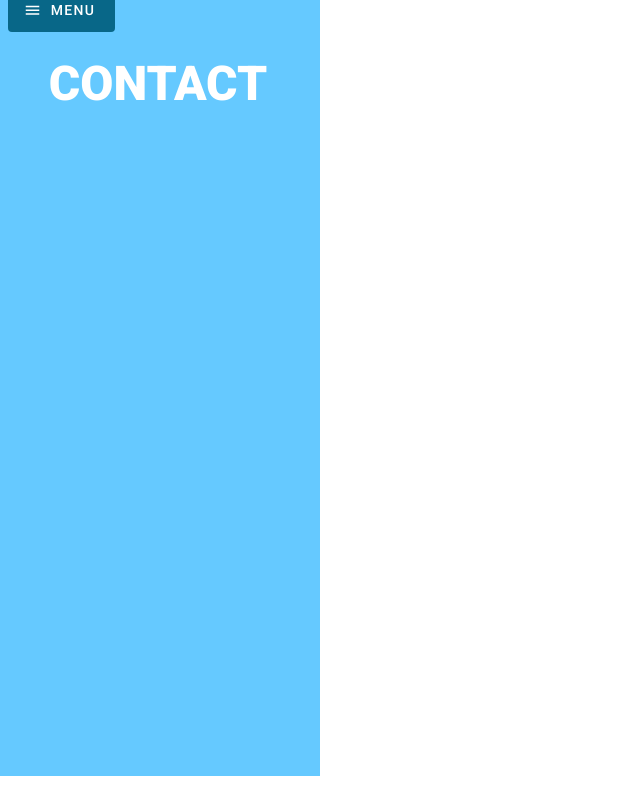
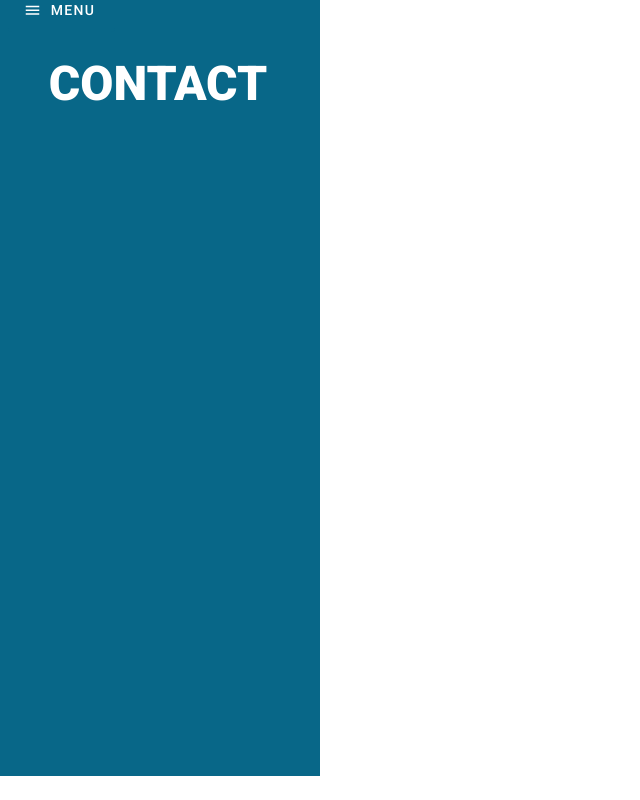
Before and after one commit to kiyanooshkh/kk-vue-portfolio, a Vue app: page /contact in a window 1280 px wide. Shown: the whole page, without its empty margins (0-640 px from the left). Built offline with nearby package versions, Linux system fonts and the light colour scheme; what vue2-smooth-scroll would draw is missing.

Commit message:
change  color

```diff
--- a/src/views/Contact.vue
+++ b/src/views/Contact.vue
@@ -2,7 +2,7 @@
   <v-sheet :tile="noRadius" class="overflow-hidden">
     <div class="pt-0 pb-0 pl-2">
       <v-row>
-        <v-col cols="12" md="12" lg="3" class="secondary full-height textwhite">
+        <v-col cols="12" md="12" lg="3" class="primary full-height textwhite">
           <v-row>
             <v-col class="pt-0" cols="12">
               <Navbar />
```
